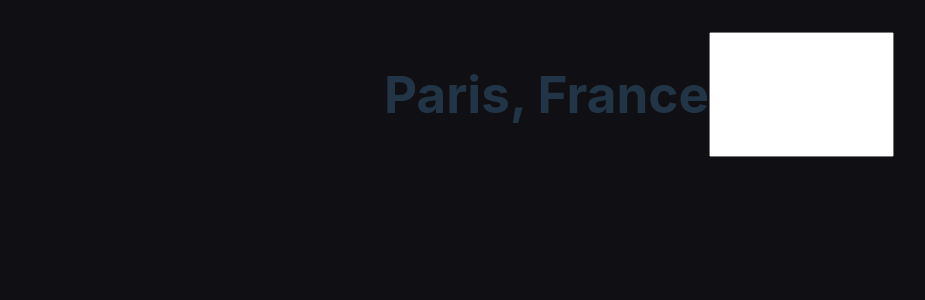
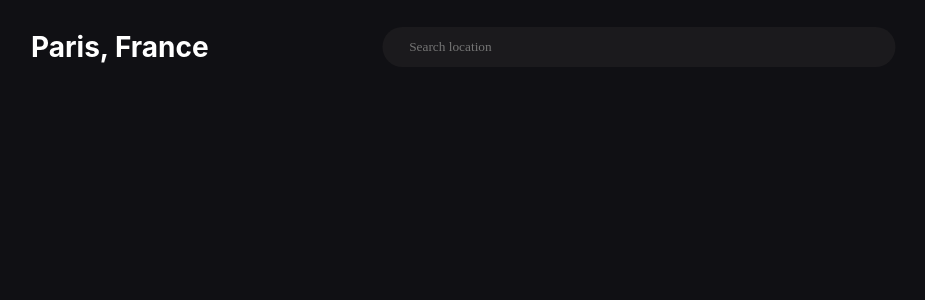
Before and after one commit to dorianfanet/vue-weather-app, a Vue app: page / in a window 1280 px wide. Shown: the top 300 px of the page, without its empty margins (1-926 px from the left). Built offline with nearby package versions, Linux system fonts and the light colour scheme.

Commit message:
header styling

```diff
--- a/src/components/Header.vue
+++ b/src/components/Header.vue
@@ -5,12 +5,34 @@
 <template>
   <header class="header">
     <h1>Paris, France</h1>
-    <input type="text">
+    <input type="text" placeholder="Search location">
   </header>
 </template>
 
 <style>
 .header{
   display: flex;
+  position: relative;
+  align-items: center;
 }
+
+.header h1{
+  color: white;
+  margin: 0;
+  font-size: 28px;
+}
+
+.header input{
+  position: absolute;
+  left: 50%;
+  transform: translateX(-50%);
+  height: 40px;
+  width: 40%;
+  background-color: var(--secondaryColor);
+  border: 0;
+  border-radius: 20px;
+  font-family: 'Outfit';
+  padding: 0 0 0 2em;
+}
+
 </style>
--- a/src/style.css
+++ b/src/style.css
@@ -1,5 +1,5 @@
 :root {
-  font-family: Inter, system-ui, Avenir, Helvetica, Arial, sans-serif;
+  font-family: Outfit, Inter, system-ui, Avenir, Helvetica, Arial, sans-serif;
   line-height: 1.5;
   font-weight: 400;
 
@@ -67,6 +67,7 @@ button:focus-visible {
 
 #app {
   max-width: 1280px;
+  width: 100vw;
   margin: 0 auto;
   padding: 2rem;
   text-align: center;
```
